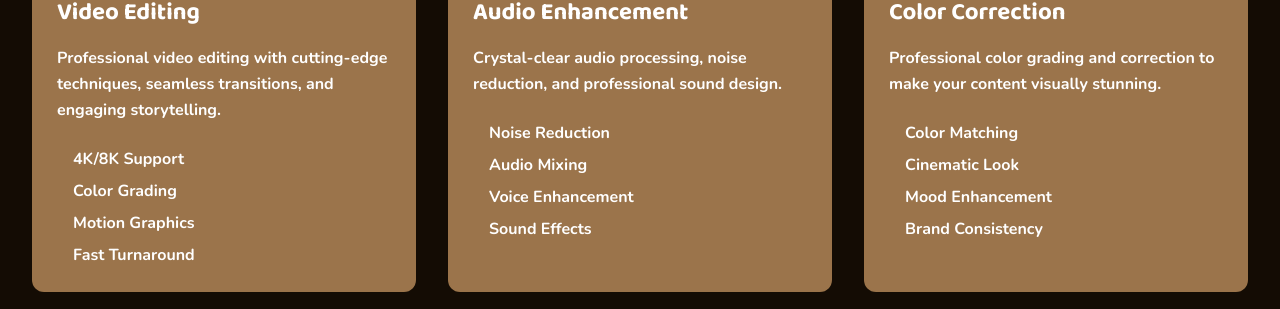
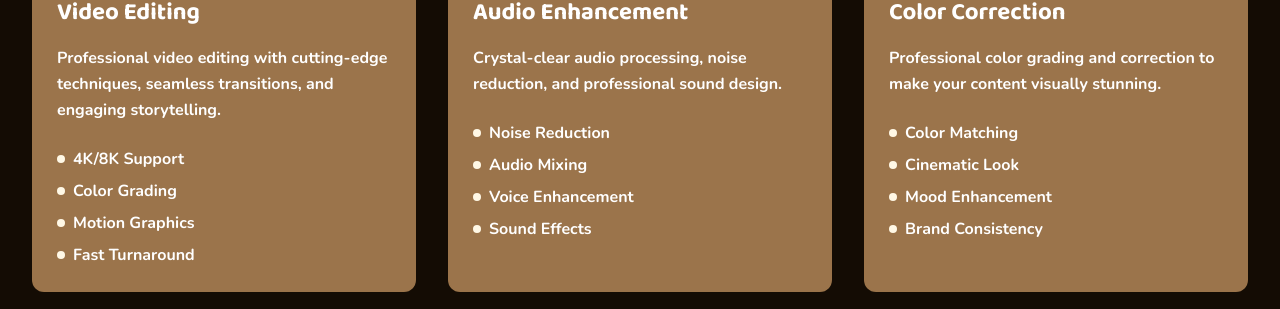
Before and after one commit to FruitStudioUK/Fruit-Site, a Next.js app: page / in a window 1280 px wide. Shown: the part 1292-1601 px from the top of the page. Built offline with nearby package versions, Linux system fonts and the light colour scheme.

Commit message:
Update Services.tsx

```diff
--- a/components/Services.tsx
+++ b/components/Services.tsx
@@ -130,7 +130,7 @@ export function Services() {
                 <ul className="space-y-2">
                   {service.features.map((feature, idx) => (
                     <li key={idx} className="flex items-center space-x-2">
-                      <div className="w-2 h-2 bg-text rounded-full"></div>
+                      <div className="w-2 h-2 bg-text-white rounded-full"></div>
                       <span className="font-nunito font-bold text-white">{feature}</span>
                     </li>
                   ))}
```
